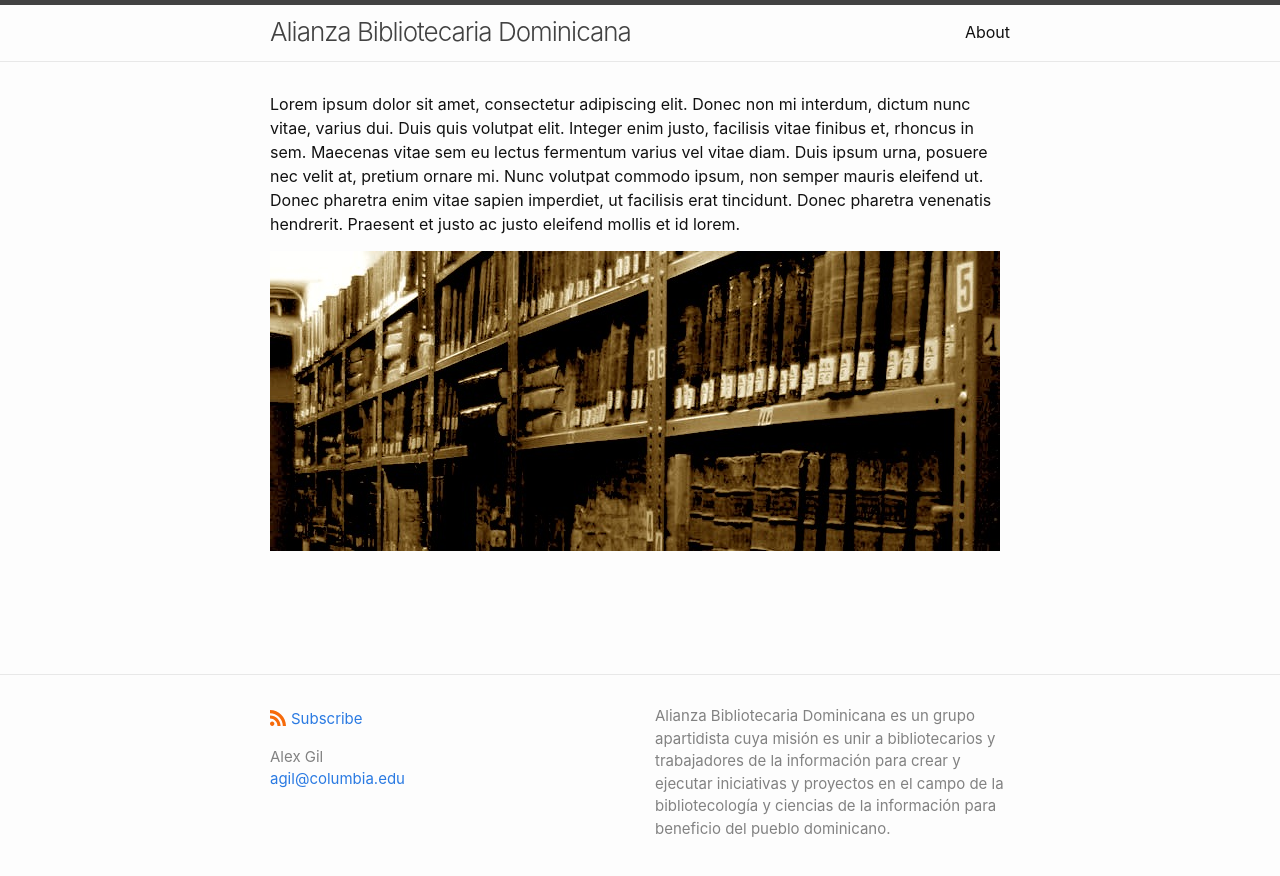
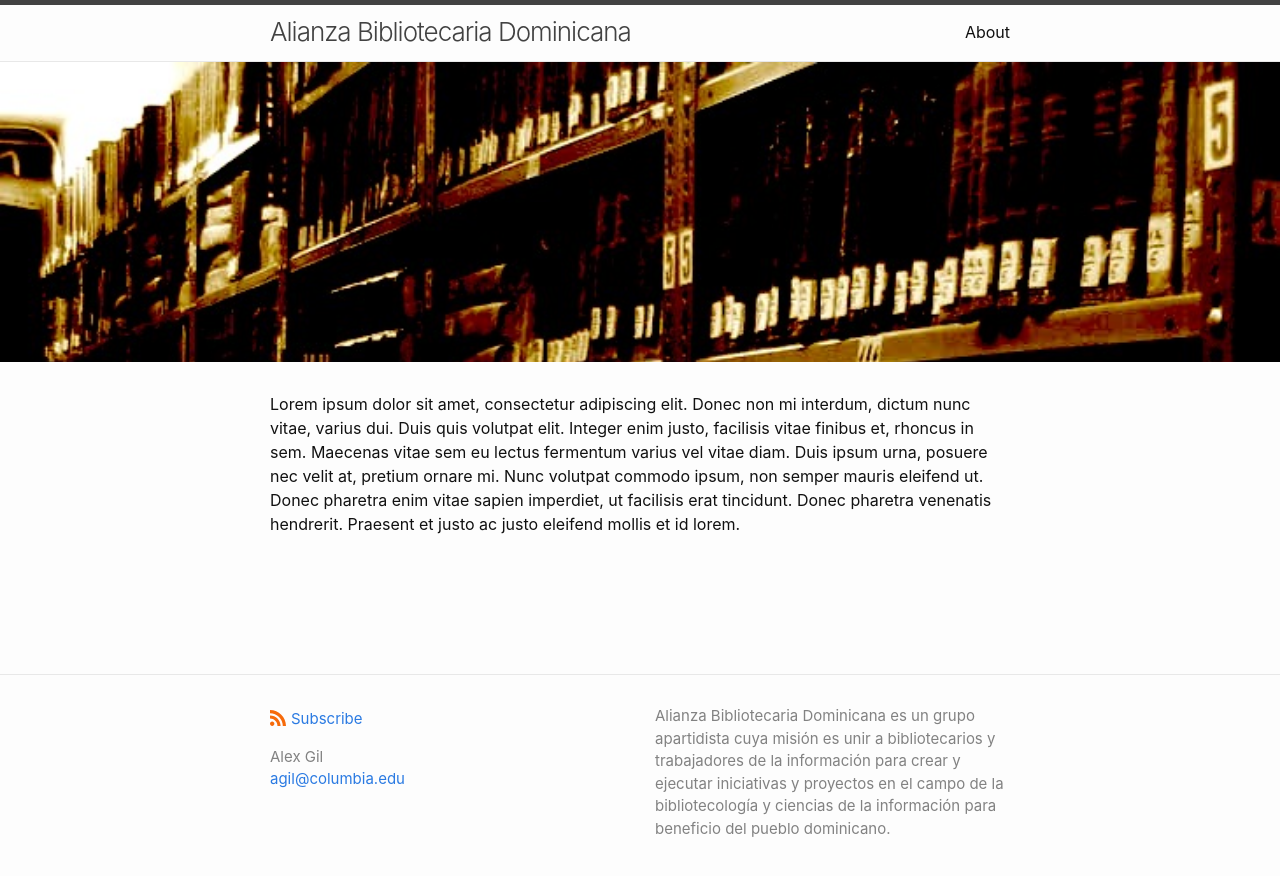
Before and after one commit to elotroalex/abd, a Jekyll site: the page built from index.md, in a window 1280 px wide. Shown: the top 876 px of the page. Built offline with Jekyll 4.4.1, drawn with Linux system fonts in a browser that asks for light colours.

Commit message:
added banner image

```diff
--- a/_layouts/default.html
+++ b/_layouts/default.html
@@ -8,9 +8,9 @@
     {%- include header.html -%}
 
     <main class="page-content" aria-label="Content">
-      <div class="wrapper">
+
         {{ content }}
-      </div>
+
     </main>
 
     {%- include footer.html -%}
--- a/_layouts/home.html
+++ b/_layouts/home.html
@@ -3,12 +3,15 @@ layout: default
 ---
 
 <div class="home">
+  <div class="banner">
+
+  </div>
   {%- if page.title -%}
     <h1 class="page-heading">{{ page.title }}</h1>
   {%- endif -%}
-
+<div class="wrapper">
   {{ content }}
-
+</div>
 {% comment %}
 
   {% if site.paginate %}
--- a/assets/css/style.scss
+++ b/assets/css/style.scss
@@ -5,3 +5,16 @@
 @import
   "minima/skins/{{ site.minima.skin | default: 'classic' }}",
   "minima/initialize";
+
+.page-content {
+
+}
+
+.banner {
+	height: 300px;
+	background-color: #cccccc;
+	background-image: url({{site.baseurl}}/assets/images/home.jpg);
+	background-size: cover;
+	margin-top: -30px;
+	margin-bottom: 30px;
+}
--- a/index.md
+++ b/index.md
@@ -9,5 +9,3 @@ layout: home
 ---
 
 Lorem ipsum dolor sit amet, consectetur adipiscing elit. Donec non mi interdum, dictum nunc vitae, varius dui. Duis quis volutpat elit. Integer enim justo, facilisis vitae finibus et, rhoncus in sem. Maecenas vitae sem eu lectus fermentum varius vel vitae diam. Duis ipsum urna, posuere nec velit at, pretium ornare mi. Nunc volutpat commodo ipsum, non semper mauris eleifend ut. Donec pharetra enim vitae sapien imperdiet, ut facilisis erat tincidunt. Donec pharetra venenatis hendrerit. Praesent et justo ac justo eleifend mollis et id lorem.
-
-![Biblioteca de San Pablo y San Gregorio]({{ site.baseurl }}/assets/images/home.jpg)
```
Also changed, not shown: assets/images/home.jpg.
